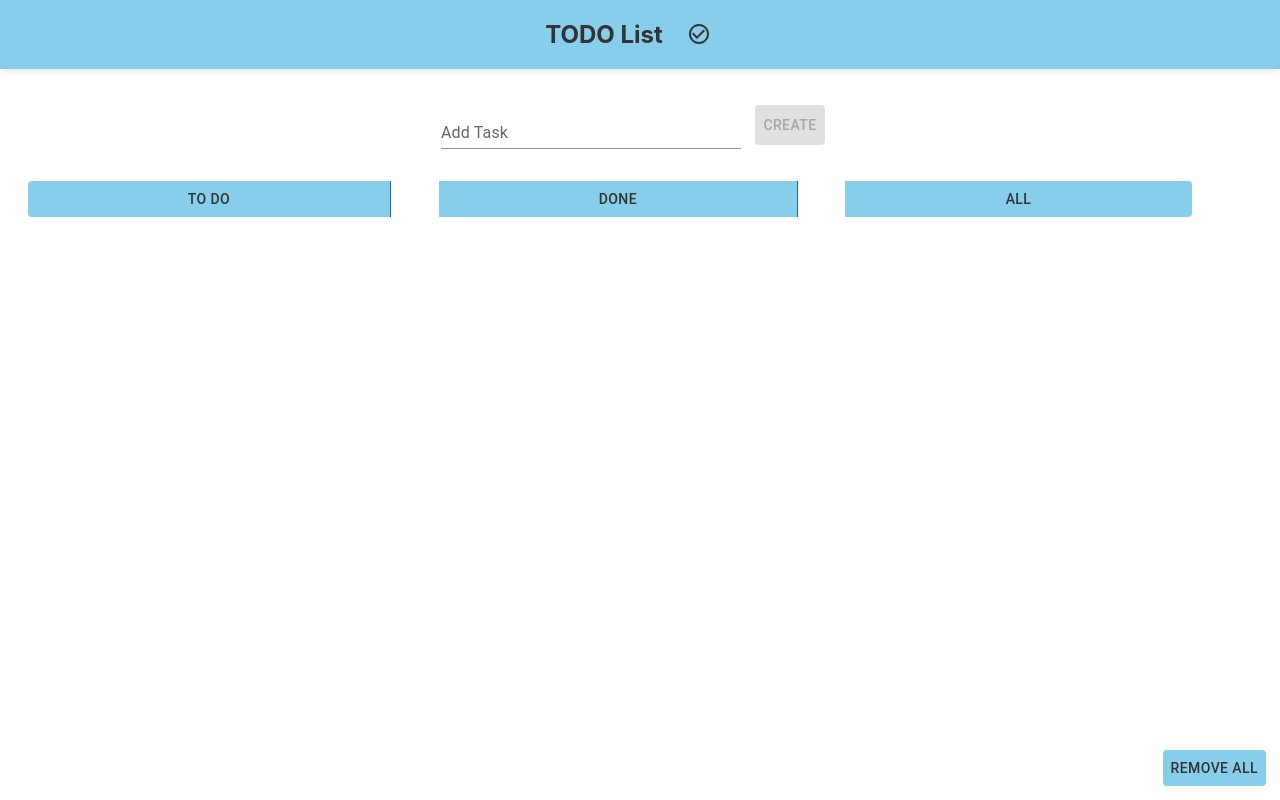
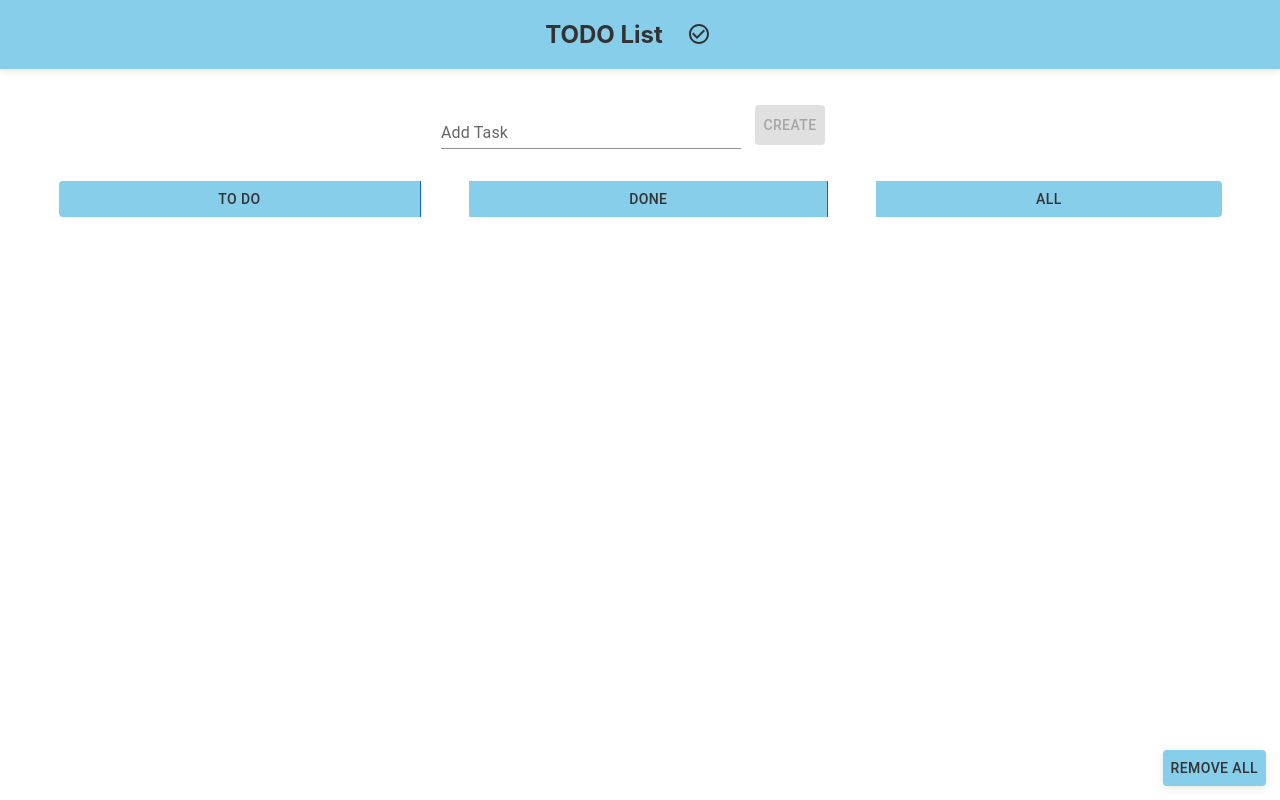
Before and after one commit to Majd-Mawas/todo-list, a React (Create React App) app: page / in a window 1280 px wide. Built offline with nearby package versions, Linux system fonts and the light colour scheme.

Commit message:
Update index.css

```diff
--- a/src/index.css
+++ b/src/index.css
@@ -57,11 +57,18 @@ a{
   right: 1em;
   bottom: 1em;
   /* text-decoration:none; */
+  box-shadow: 0 2px 8px rgba(0, 0, 0, 0.1);
+
 }
 
 .line{
-  width: 80%;
+  width: 100%;
   text-align: center;
   height: 1px;
   background-color: rgb(143, 143, 143);
 }
+
+.button-group{
+  display: flex;
+  justify-content: center;
+}
```
